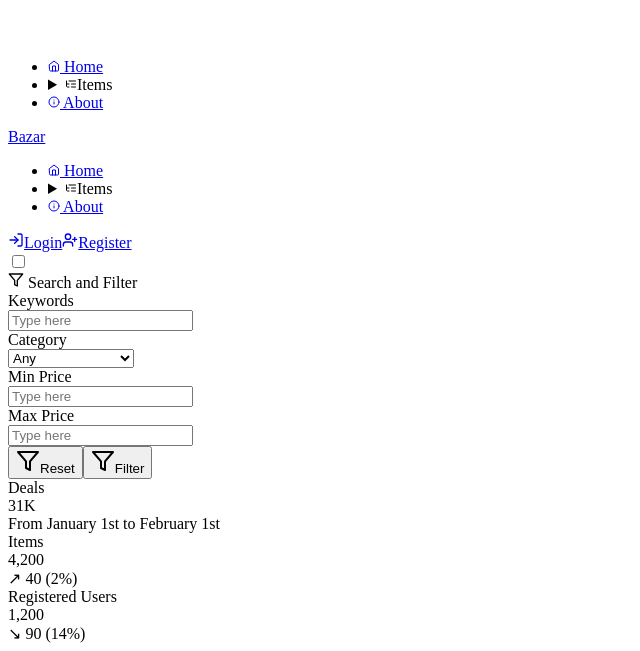
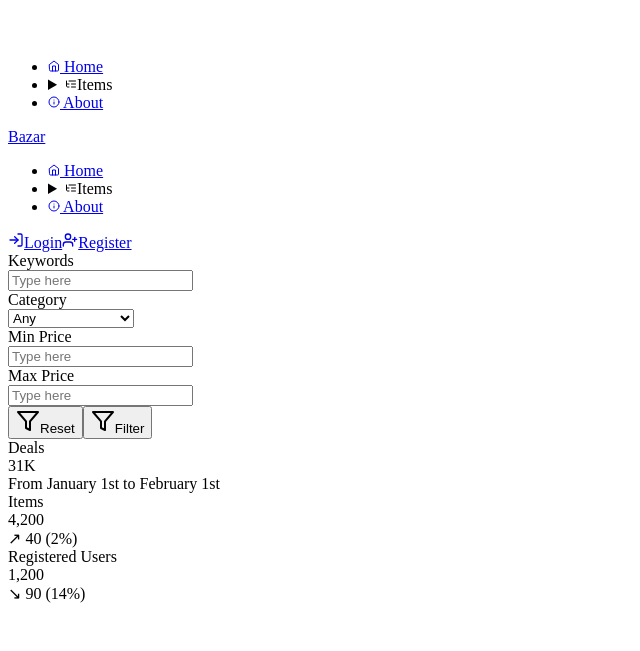
Before and after one commit to ajmir-github/bazaraki, a Next.js app: page / in a window 1280 px wide. Shown: the part 1234-1885 px from the top of the page, without its empty margins (0-640 px from the left). After the commit the page ends 1845 px from the top, so only its background shows below. Built offline with nearby package versions, Linux system fonts and the light colour scheme.

Commit message:
make the filter bar to stay on page

```diff
--- a/src/components/SearchHero/index.tsx
+++ b/src/components/SearchHero/index.tsx
@@ -2,14 +2,7 @@ import { FilterIcon } from "lucide-react";
 
 export default function SearchHero() {
   return (
-    <div className="collapse bg-base-200 collapse-arrow overflow-hidden">
-      <input type="checkbox" />
-      <div className="collapse-title text-xl font-medium">
-        <span className="flex items-center gap-2">
-          <FilterIcon size={16} /> Search and Filter
-        </span>
-      </div>
-      <div className="collapse-content">
+    <div className="bg-base-200 p-2 rounded-xl">
       <form className="grid md:grid-cols-2 gap-4" action={"/"}>
         <label className="form-control">
           <div className="label">
@@ -74,6 +67,5 @@ export default function SearchHero() {
         </div>
       </form>
     </div>
-    </div>
   );
 }
```
Lines whose indentation alone changed are shown as unchanged.
